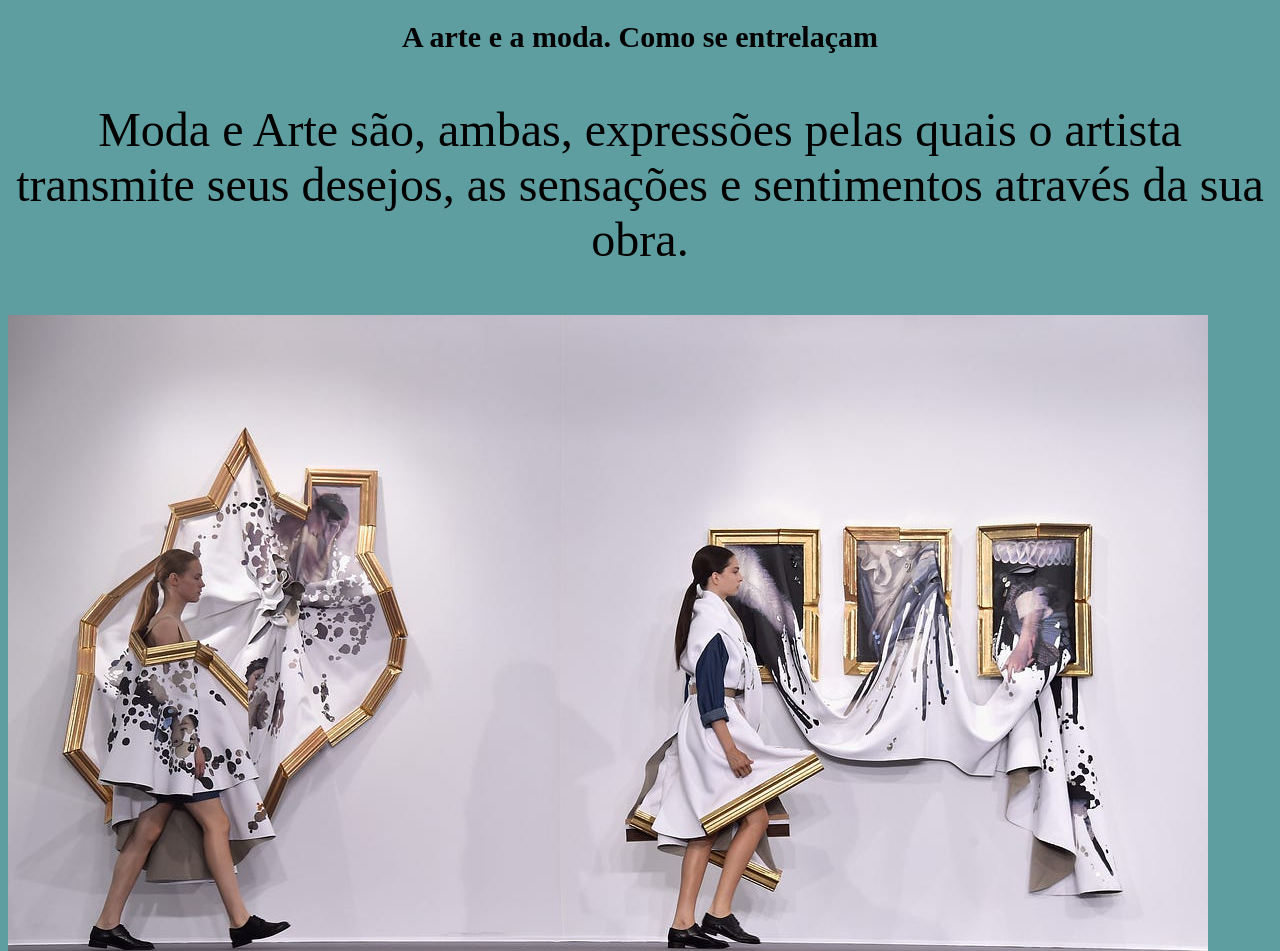
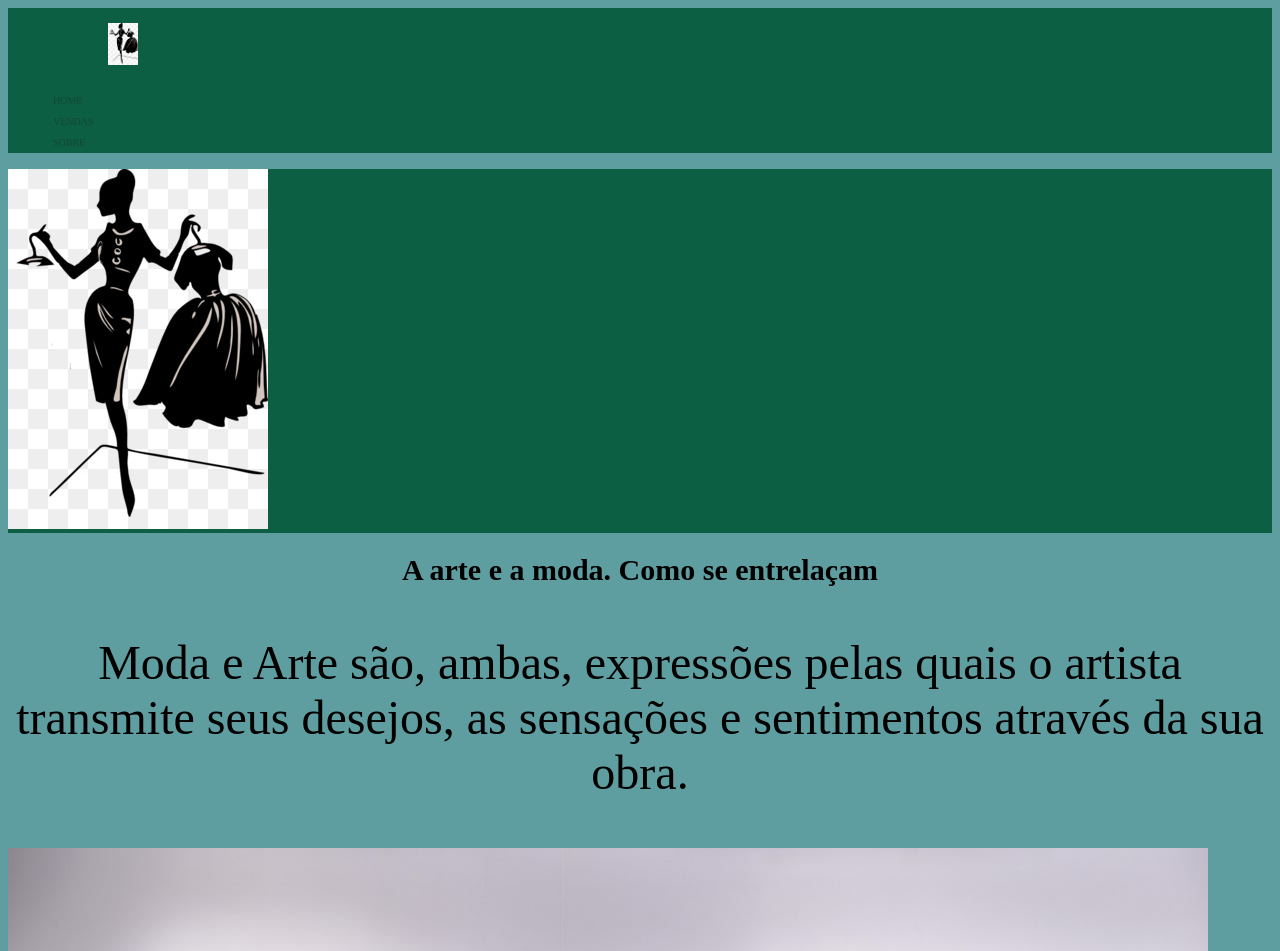
Before and after one commit to nikkifiuza/avaliacao, a plain HTML site: page index.html in a window 1280 px wide. Shown: the top 951 px of the page. Drawn offline with Linux system fonts and the light colour scheme.

Commit message:
file:///tmp/guest-vcvij9/%C3%81rea%20de%20Trabalho/avaliacao-main/index.html
moda

```diff
--- a/index.html
+++ b/index.html
@@ -7,13 +7,25 @@
     <link rel="stylesheet" href="style.css">
 </head>
 <body>
+    <header class="cabecalho">
+        <img src="iconemoda.jpg" alt="" class="iconemoda"·>
+        <ul class="listacabecalho">
+            <li class="item_lista_cabecalho">Home</li>
+            <li class="item_lista_cabecalho">vendas</li>
+            <li class="item_lista_cabecalho">sobre</li>
+
+        </ul>
+    </header>
+    <header class="cabecalho">
+        <img src="iconemoda.jpg" class="icone de moda ">
+
+    </header>
     <h1>A arte e a moda. Como se entrelaçam </h1>
     <p>Moda e Arte são, ambas, expressões pelas quais o artista transmite seus desejos, as sensações e sentimentos através da sua obra.</p>
     <img src="arteemoda.jpg" alt="">
     <img src="arteemoda2.jpg" alt="">
 <img src="arteemoda3.jpg" alt="">
-</body>
-</html>
+
 <h2> melhores marcas de luxo</h2>
 <ul>
     <li>Dior</li>
@@ -22,3 +34,5 @@
     <li>hermes</li>
     <li>altazarra</li>
 </ul>
+</body>
+</html>
--- a/style.css
+++ b/style.css
@@ -16,3 +16,21 @@ h2{
     font-size: larger;
     color: black;
 }
+
+    .cabecalho{
+        background-color: rgb(13, 95, 68);
+    }
+
+.iconemoda{
+    width: 30px;
+    margin-left: 100px;
+    margin-top: 15px;
+    margin-bottom: 5px;
+}
+.item_lista_cabecalho{
+    color: rgb(20, 71, 54);
+    list-style: none;
+    text-transform: uppercase;
+    font-size: 10px;
+    padding: 5px;
+}
```
Also changed, not shown: iconemoda.jpg (added).
